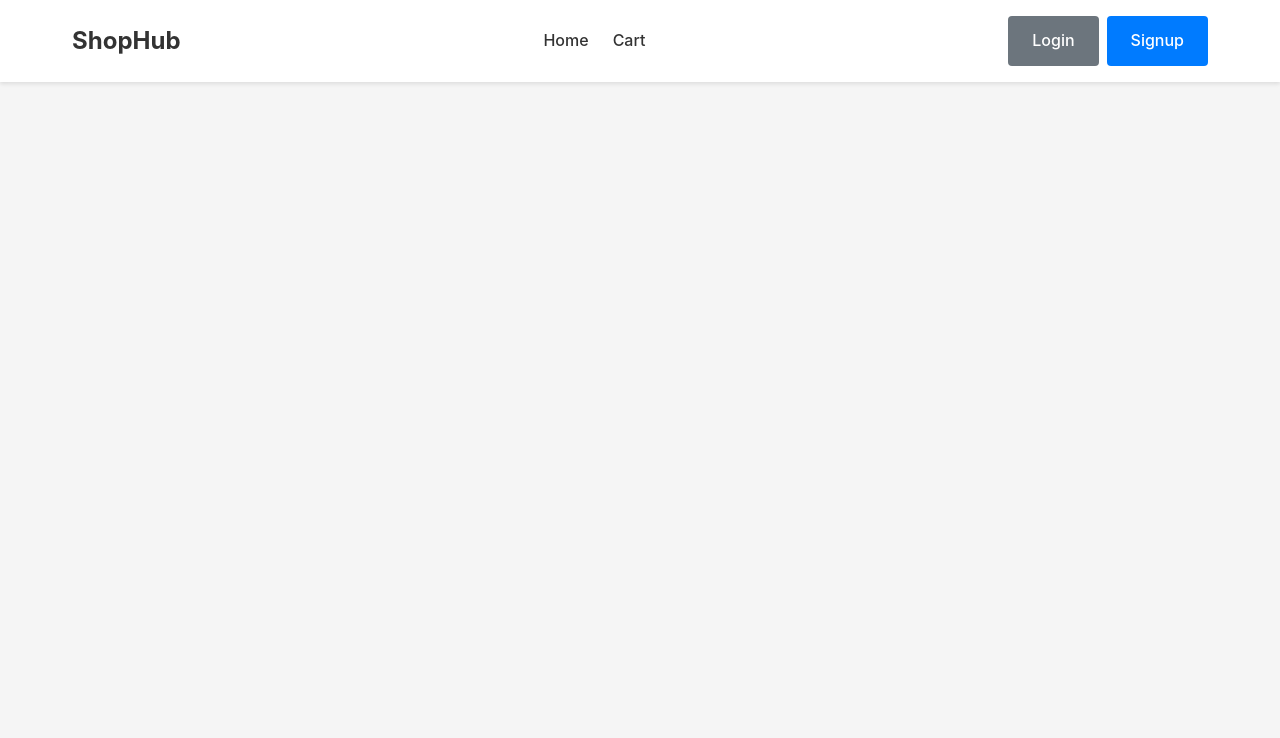
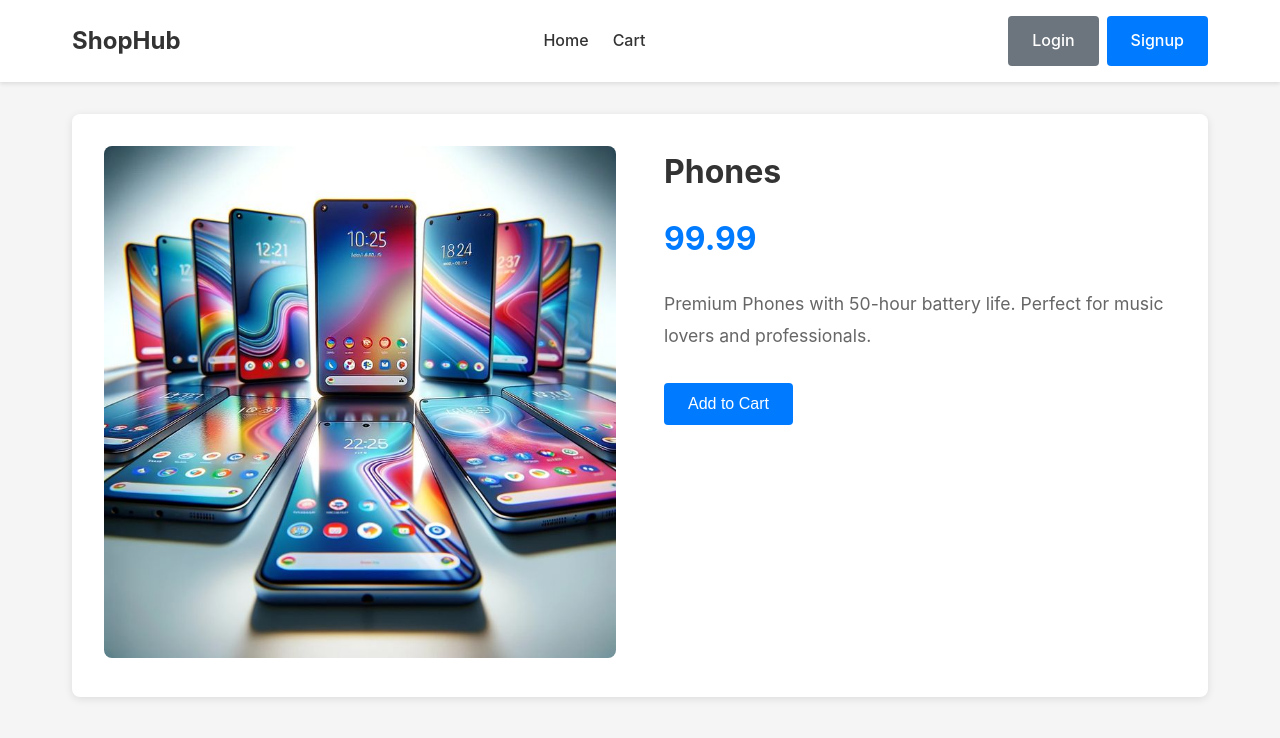
Before and after one commit to OmidProgramm/ecommerce-shophub, a React (Vite) app: page /products/1 in a window 1280 px wide. Shown: the top 738 px of the page. Built offline with nearby package versions, Linux system fonts and the light colour scheme.

Commit message:
feat: product details

```diff
--- a/src/App.jsx
+++ b/src/App.jsx
@@ -5,6 +5,7 @@ import Auth from './pages/Auth'
 import Checkout from './pages/Checkout'
 import Navbar from './components/Navbar'
 import AuthProvider from './context/AuthContext'
+import ProductDetails from './pages/ProductDetails'
 
 
 function App() {
@@ -18,6 +19,7 @@ function App() {
           <Route path='/' element={<Home/>}/>
           <Route path='/auth'element={<Auth/>}/>
           <Route path='/checkout' element={<Checkout/>}/>
+          <Route path='/products/:id' element={<ProductDetails/>}/>
         </Routes>
       </div>
     </AuthProvider>
--- a/src/components/Navbar.jsx
+++ b/src/components/Navbar.jsx
@@ -1,7 +1,9 @@
-import React from 'react'
+
 import { Link } from 'react-router-dom'
+import { useAuth } from '../context/AuthContext'
 
 const Navbar = () => {
+    const {user, logout} = useAuth();
   return (
     <nav className='navbar'>
         <div className='navbar-container'>
@@ -11,11 +13,17 @@ const Navbar = () => {
                 <Link to="/checkout" className="navbar-link">Cart</Link>
             </div>
             <div className="navbar-auth">
+                {
+                !user ?
                 <div className="navbar-auth-links">
                     <Link to="/auth" className='btn btn-secondary'>Login</Link>
                     <Link to="/auth" className='btn btn-primary'>Signup</Link>
-
-                </div>
+                </div> :
+                (<div className='navbar-user'>
+                    <span className='navbar-greeting'>Hello, {user.email}</span>
+                    <button className='btn btn-secondary' onClick={()=>logout()}>Logout</button>
+                </div>)
+                }
             </div>
         </div>
     </nav>
--- a/src/components/ProductCard.jsx
+++ b/src/components/ProductCard.jsx
@@ -1,6 +1,6 @@
 import React from 'react'
 import { Link } from 'react-router-dom';
-const ProductCard = ({image,name,price}) => {
+const ProductCard = ({id,image,name,price}) => {
   return (
     <div className='product-card'>
                             <img src={image} alt={name} className='product-card-image'/>
@@ -8,7 +8,7 @@ const ProductCard = ({image,name,price}) => {
                                 <h3 className='product-card-name'>{name}</h3>
                                 <p className='product-card-price'>${price}</p>
                                 <div className='product-card-actions'>
-                                    <Link className='btn btn-secondary'>View Details</Link>
+                                    <Link className='btn btn-secondary' to= {`/products/${id}`} >View Details</Link>
                                     <button className='btn btn-primary'>Add to Cart</button>
                                 </div>
                             </div>
--- a/src/context/AuthContext.jsx
+++ b/src/context/AuthContext.jsx
@@ -1,6 +1,6 @@
-import { createContext, useState } from 'react'
+import { createContext, useContext, useState } from 'react'
 
-export const AuthContext = createContext(null);
+const AuthContext = createContext(null);
 
 const AuthProvider = ({children}) => {
     const [user, setUser] = useState(localStorage.getItem("currentUserEmail")? {email:localStorage.getItem("currentUserEmail")}:null);
@@ -43,3 +43,8 @@ const AuthProvider = ({children}) => {
 }
 
 export default AuthProvider
+
+export function useAuth(){
+    const context = useContext(AuthContext);
+    return context;
+}
--- a/src/pages/Auth.jsx
+++ b/src/pages/Auth.jsx
@@ -1,6 +1,6 @@
-import React, {  useContext, useState } from 'react'
+import React, {   useState } from 'react'
 import { useForm } from 'react-hook-form';
-import  { AuthContext } from '../context/AuthContext';
+import  { useAuth } from '../context/AuthContext';
 import { useNavigate } from 'react-router-dom';
 
 const Auth = () => {
@@ -8,7 +8,7 @@ const Auth = () => {
   const [error, setError] = useState(null);
   const navigate = useNavigate()
   const {register, handleSubmit, formState:{errors}} = useForm();
-  const {user,signUp,logout,login} = useContext(AuthContext);
+  const {signUp,login} = useAuth();
 
   const onSubmit=(data)=>{
     setError(null);
@@ -29,8 +29,6 @@ const Auth = () => {
     <div className="page">
       <div className="container">
         <div className="auth-container">
-          {user && <span>User logged in: {user.email}</span>}
-          <button onClick={()=>logout()}>Logout</button>
           <h1 className='page-title'>{mode === "signup"?"Sign Up":"Login"}</h1>
           <form className="auth-form" onSubmit={handleSubmit(onSubmit)}>
             {error && <span className='error-message'>{error}</span>}
--- /dev/null
+++ b/src/pages/ProductDetails.jsx
@@ -0,0 +1,39 @@
+import React, { useEffect, useState } from 'react'
+import { useNavigate, useParams } from 'react-router-dom'
+import {getProductById} from  '../data/products';
+
+const ProductDetails = () => {
+  const {id} = useParams();
+  const [product, setProduct] = useState(null);
+  const navigate = useNavigate()
+  useEffect(()=>{
+    const foundProduct = getProductById(id);
+    if(!foundProduct){
+      navigate('/');
+      return
+    }
+    setProduct(foundProduct)
+
+  },[id]);
+  if(!product){ return <h1>Loading...</h1>}
+
+  return (
+    <div className='page'>
+      <div className="container">
+        <div className="product-detail">
+          <div className="product-detail-image">
+            <img src={product.image} alt={product.name} />
+          </div>
+          <div className="product-detail-content">
+            <h1 className='product-detail-name'>{product.name}</h1>
+            <p className='product-detail-price'>{product.price}</p>
+            <p className='product-detail-description'>{product.description}</p>
+            <button className='btn btn-primary'>Add to Cart</button>
+          </div>
+        </div>
+      </div>
+    </div>
+  )
+}
+
+export default ProductDetails
```
